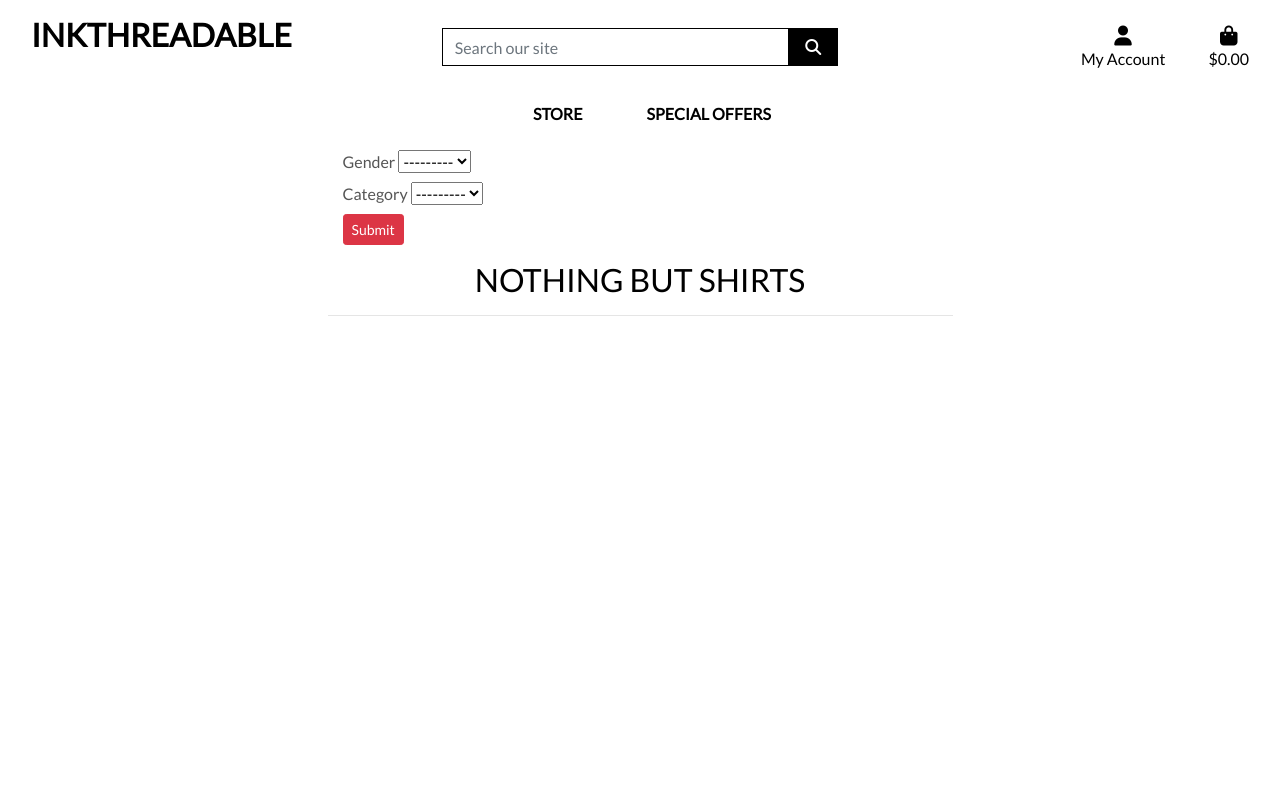
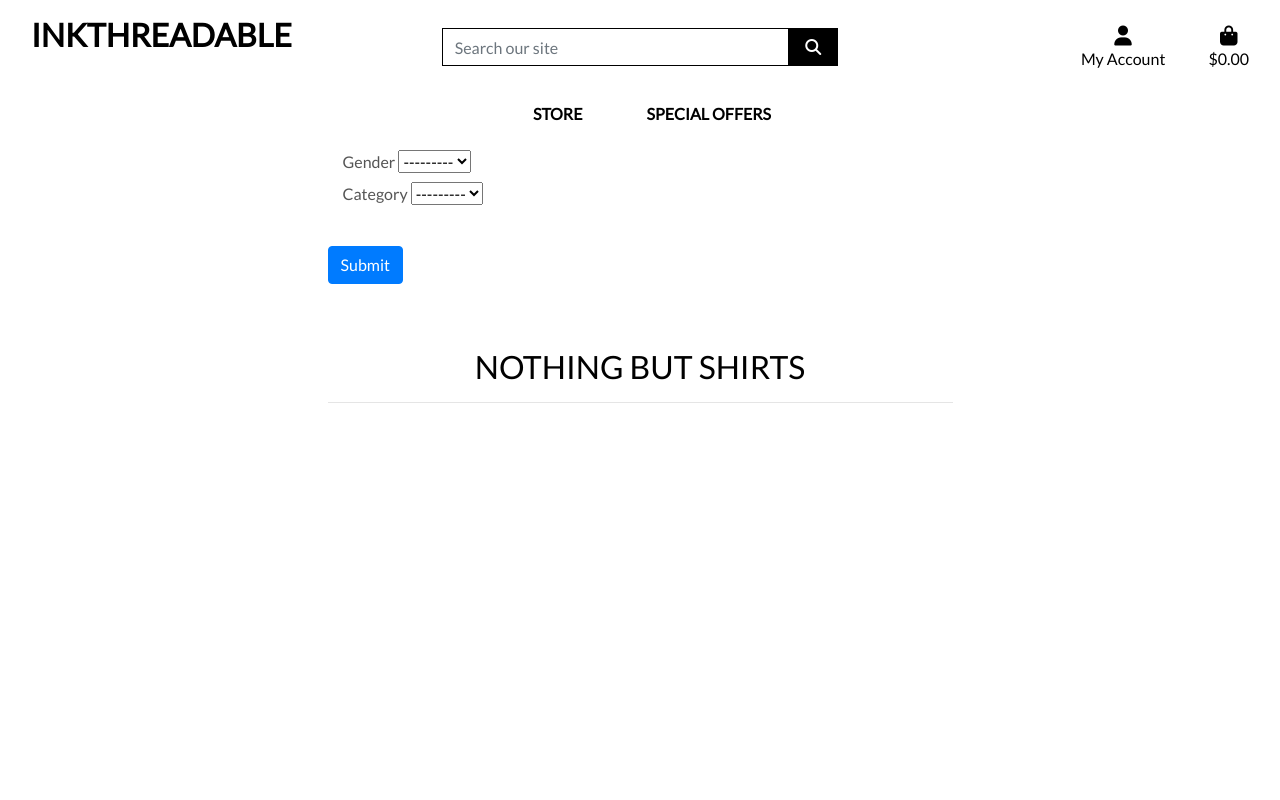
Before and after one commit to Pegrume88/inkthreadable, a Django app: page /products/ in a window 1280 px wide. Run offline with Django 3.2, Linux system fonts and the light colour scheme; data that the repository does not hold is empty; some libraries are stand-ins or nearby versions.

Commit message:
styling filter form

```diff
--- a/products/templates/products/products.html
+++ b/products/templates/products/products.html
@@ -14,9 +14,14 @@
     <div class="overlay"></div>
     <div class="container-fluid">
         <div class="col-lg-6 col-md-8 mx-auto">
-            <form method="get">
-                {{ product_filter.form|crispy }}
-                <button class="btn btn-sm btn-danger" type="submit">Submit</button>
+
+            <form method="get" class="form-group mb-5">
+                <div class="mb-2">
+                    {{ product_filter.form|crispy }}
+
+                </div>
+                <br>
+                <button class="btn btn-primary row" type="submit">Submit</button>
             </form>
         </div>
         <div class="row">
--- a/templates/includes/main-nav.html
+++ b/templates/includes/main-nav.html
@@ -6,7 +6,6 @@
             </a>
             <div class="dropdown-menu border-0" aria-labelledby="all-products-link">
                 <a href="" class="dropdown-item">About Us</a>
-                <a href="{% url 'products' %}" class="dropdown-item ">By Category</a>
                 <a href="{% url 'products' %}" class="dropdown-item">All Products</a>
             </div>
         </li>
```
